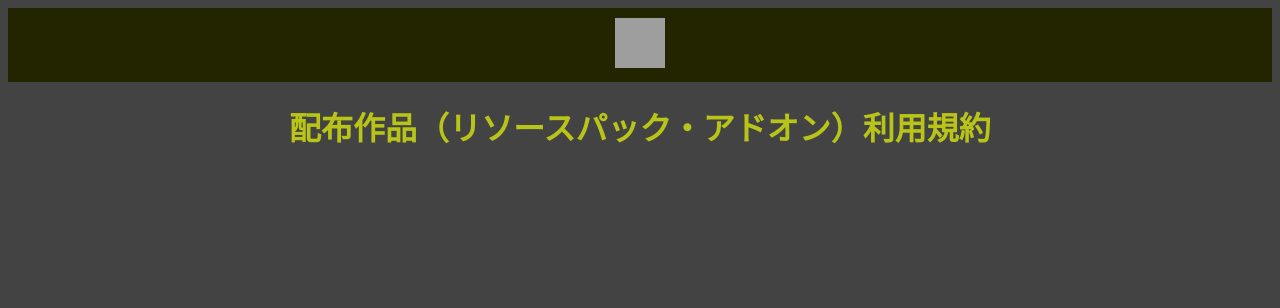
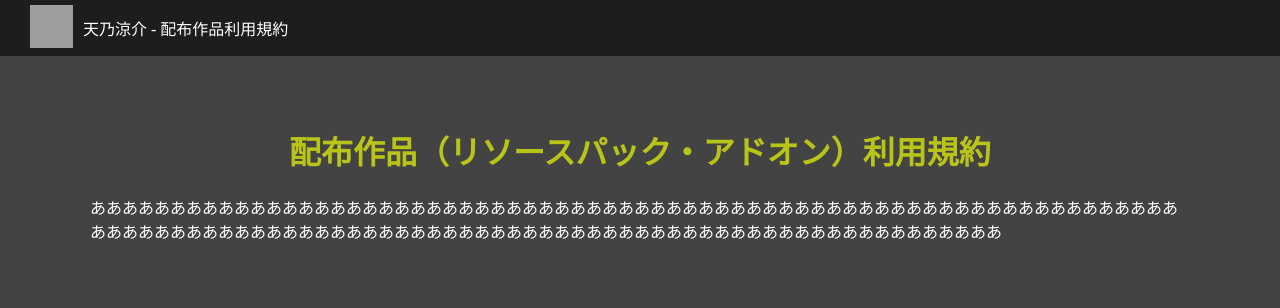
Before and after one commit to R-Amano/Content-Terms, a PHP site: page / in a window 1280 px wide. Shown: the top 308 px of the page. Run offline with PHP 8.4, Linux system fonts and the light colour scheme; grey boxes are pictures that could not be loaded.

Commit message:
Add files via upload

```diff
--- a/index.html
+++ b/index.html
@@ -5,15 +5,20 @@
   <head>
     <meta charset="UTF-8">
     <link href="style.css" rel="stylesheet" />
-    <title>天乃涼介配布作品利用規約</title>
+    <link href="https://lh4.googleusercontent.com/XzkEN3sop8ZlWAMoQVjTcUjDk0J4n9q4BHwHxcYTZfmzNDzf8PfT7jEw4zmuMWOchhKhYyk5n4bkFNtpJ3p3Jd4=w16383" rel="icon" >
+    <meta name="viewport" content="width=device-width, initial-scale=1.0">
+    <title>天乃涼介 - 配布作品利用規約</title>
   </head>
 
   <body>
     <header id="header"></header>
-    <h1>配布作品（リソースパック・アドオン）利用規約</h1>
 
-
-
+    <div>
+      <div id="body-div">
+        <h1>配布作品（リソースパック・アドオン）利用規約</h1>
+        <p>あああああああああああああああああああああああああああああああああああああああああああああああああああああああああああああああああああああああああああああああああああああああああああああああああああああああああああああああああああああああああああああ</p>
+      </div>
+    </div>
 
     <script>
       fetch('ra_layout/header.html')
@@ -25,7 +30,6 @@
           document.getElementById('header').innerHTML = error;
         });
     </script>
-
   </body>
 
 </html>
--- a/ra_layout/header.html
+++ b/ra_layout/header.html
@@ -1,9 +1,6 @@
-<div align="center" id="header-div">
-  <img src="https://lh4.googleusercontent.com/XzkEN3sop8ZlWAMoQVjTcUjDk0J4n9q4BHwHxcYTZfmzNDzf8PfT7jEw4zmuMWOchhKhYyk5n4bkFNtpJ3p3Jd4=w16383" alt="天乃涼介ウェブサイト" width="50" height="50">
-</div>
-<style>
-  div#header-div {
-    background-color: #232500;
-    padding: 10px;
-  }
-</style>
+<header>
+  <a href="https://sites.google.com/view/mcra/Home">
+    <img id="icon-img" src="https://lh4.googleusercontent.com/XzkEN3sop8ZlWAMoQVjTcUjDk0J4n9q4BHwHxcYTZfmzNDzf8PfT7jEw4zmuMWOchhKhYyk5n4bkFNtpJ3p3Jd4=w16383" alt="天乃涼介ウェブサイト" width="43" height="43">
+  </a>
+  <p id="header-p">天乃涼介 - 配布作品利用規約</p>
+</header>
--- a/style.css
+++ b/style.css
@@ -1,9 +1,32 @@
+header {
+  display: flex;
+  background-color: #1d1d1d;
+}
+p#header-p{
+  margin-left: 10px;
+  color: white;
+}
+
 h1{
   color: #b9c418;
   text-align: center;
-  margin-top: "50px";
+}
+
+p{
+  color: white;
 }
 
 body{
   background: #434343;
+  margin: 0;
 }
+
+img#icon-img{
+  margin: 5px 0px 0px 30px;
+}
+
+div#body-div{
+  max-width: 1100px;
+  margin: 0 auto;
+  padding: 50px;
+}
```
